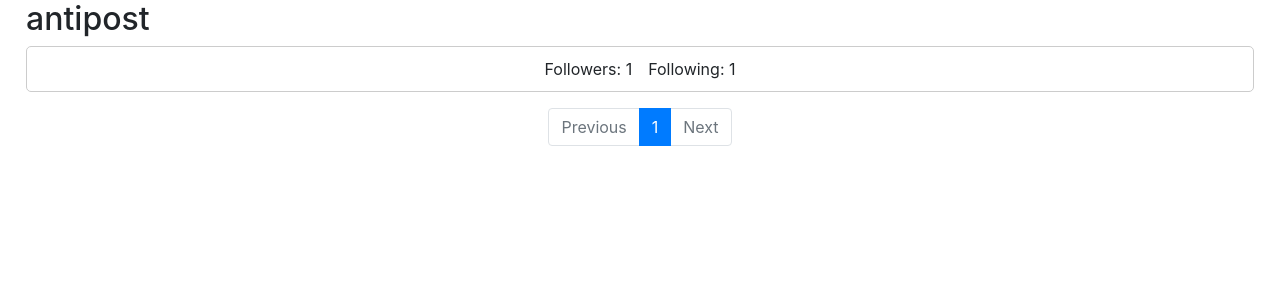
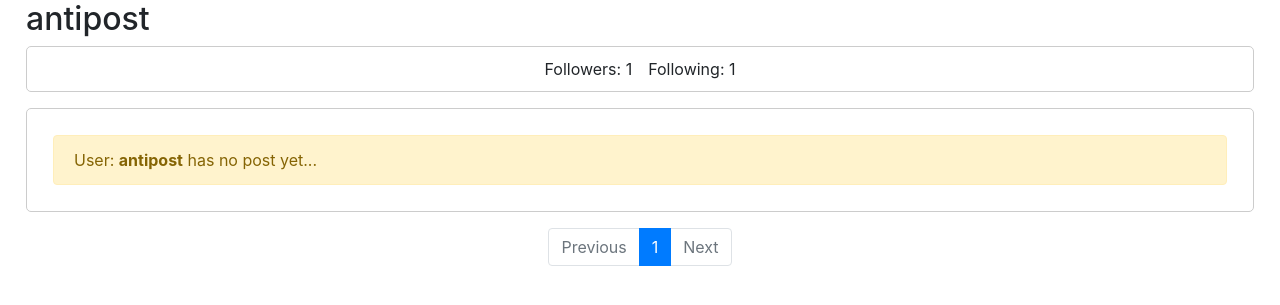
Before and after one commit to jotasenator/project4, a Django app: a page that uses network/templates/network/profile.html in a window 1280 px wide. Shown: the part 66-371 px from the top of the page. Run offline with Django 3.2, Linux system fonts and the light colour scheme; data comes from the database, SQL or seed files in the repository; some libraries are stand-ins or nearby versions.

Commit message:
Implement warnings if user has no post yet

```diff
--- a/network/templates/network/profile.html
+++ b/network/templates/network/profile.html
@@ -26,7 +26,7 @@
             {% endif %}
         </div>
     </div>
-
+    {% if page_obj %}
     {% for post in page_obj%}
     <div class="card-body new-post mt-3">
         <!-- <h4 class=" card-title ml-3">{{post.user}}</h4> -->
@@ -39,6 +39,12 @@
         <p class="card-text ml-3">{{post.created_at}}</p>
     </div>
     {% endfor %}
+    {% else %}
+    <div class="card-body new-post mt-3">
+        <p class="alert alert-warning ml-3 mr-3 mt-3">User: <b>{{profile_user.username}}</b> has no post yet...</p>
+    </div>
+
+    {% endif %}
     <!-- boiler plate for navigtion (page_obj) -->
     {% include 'network/pagination.html' %}
 </div>
```
Also changed, not shown: network/templates/network/following.html (+6 -1 lines).
